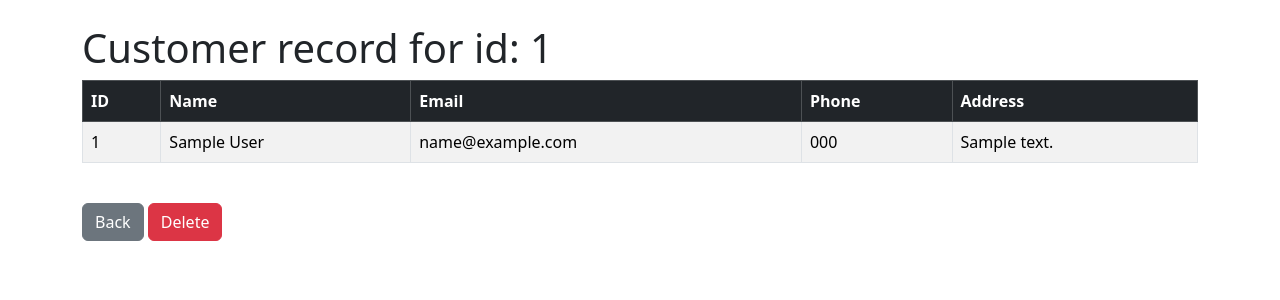
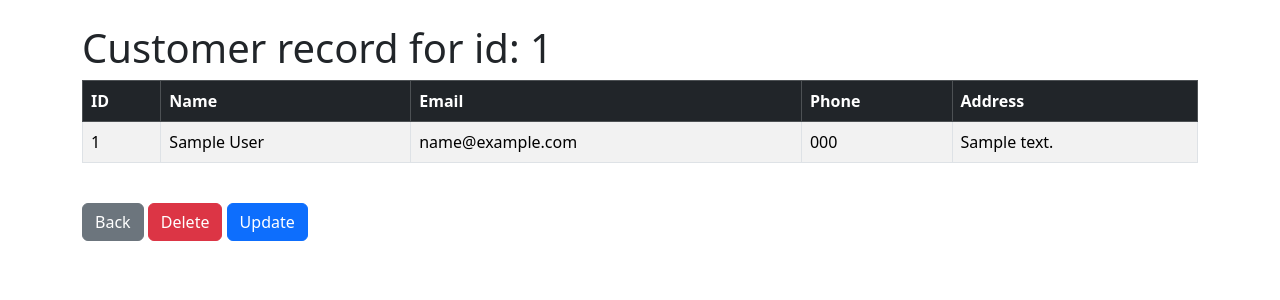
Before and after one commit to DevSam30/Django-CRM, a Django app: page /record/1 in a window 1280 px wide. Shown: the part 56-356 px from the top of the page. Run offline with Django 5.2, Linux system fonts and the light colour scheme; a user stored in the database is signed in; tables that the repository leaves empty hold one stand-in row (values such as "Sample post").

Commit message:
Update Record Functionalty Added

```diff
--- a/website/templates/record.html
+++ b/website/templates/record.html
@@ -29,5 +29,6 @@
 <br>
 <a href="{% url 'home' %}" class="btn btn-secondary">Back</a>
 <a href="{% url 'delete' customer_record.id %}" class="btn btn-danger">Delete</a>
+<a href="{% url 'update_record' customer_record.id %}" class="btn btn-primary">Update</a>
 
 {% endblock %}
--- a/website/urls.py
+++ b/website/urls.py
@@ -9,4 +9,5 @@ urlpatterns = [
     path('record/<int:pk>', views.customer_record, name= 'record'),
     path('delete_record/<int:pk>', views.delete_record, name= 'delete'),
     path('add_record', views.add_record, name= 'add_record'),
+    path('update_record/<int:pk>', views.update_record, name= 'update_record'),
 ]
--- a/website/views.py
+++ b/website/views.py
@@ -87,3 +87,17 @@ def add_record(request):
 	else:
 		messages.success(request, "You must be logged in to add a record")
 		return redirect('home')
+
+
+def update_record(request, pk):
+	if request.user.is_authenticated:
+		current_record = Record.objects.get(id=pk)
+		form = AddRecordForm(request.POST or None, instance = current_record)
+		if form.is_valid():
+			form.save()
+			messages.success(request, "Record Updated Successfully")
+			return redirect('home')
+		return render(request, 'update_record.html', {'form': form})
+	else:
+		messages.success(request, "You must be logged in to update a record")
+		return redirect('home')
```
Also changed, not shown: website/templates/update_record.html (added, +16 -0 lines).
